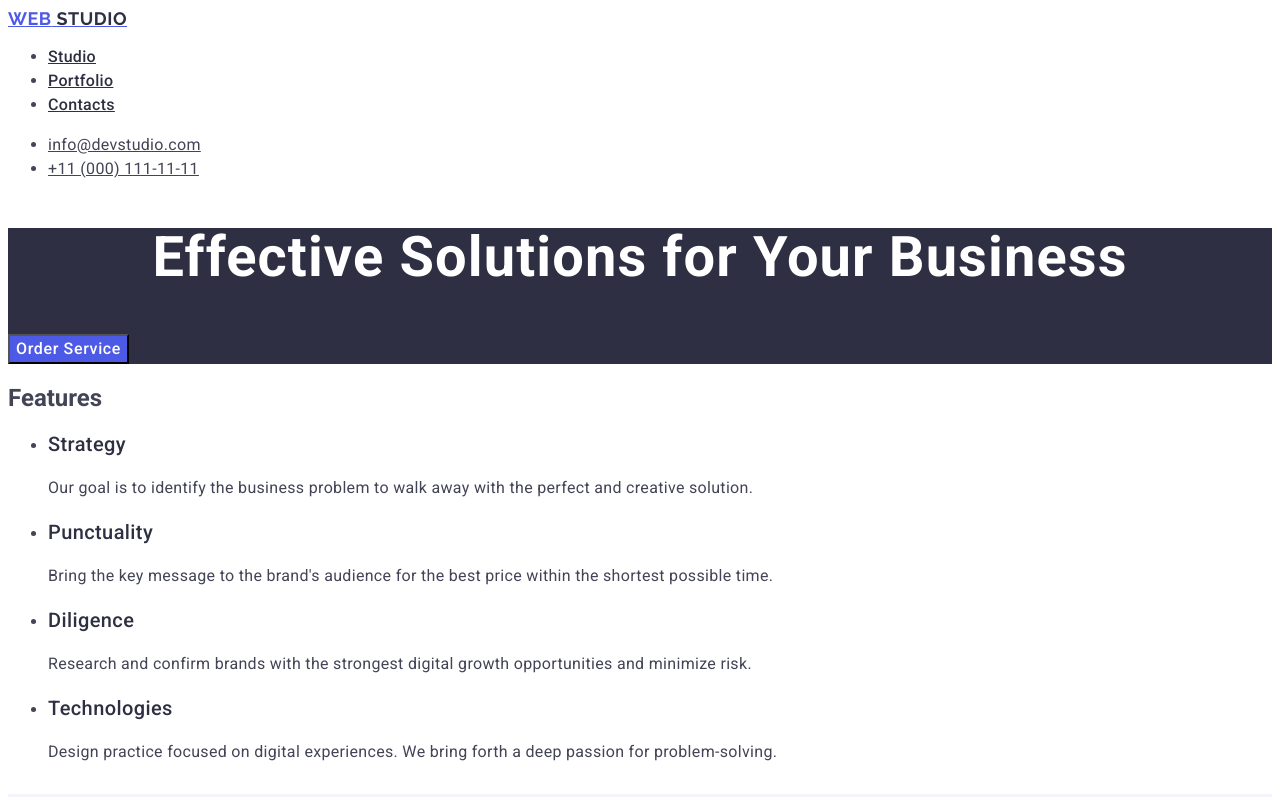
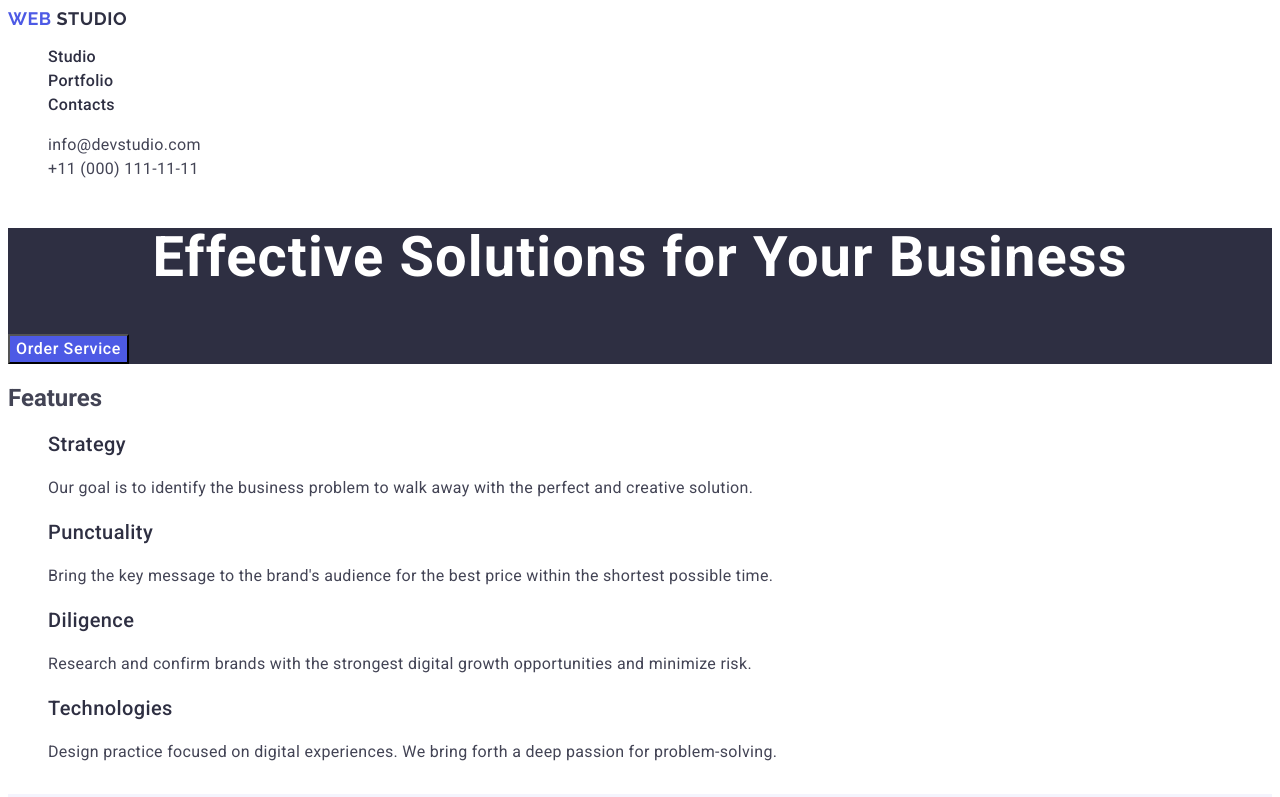
Before and after one commit to sergiy-goshtuk/goit-markup-hw-02, a plain HTML site: page index.html in a window 1280 px wide. Shown: the top 797 px of the page. Drawn offline with Linux system fonts and the light colour scheme.

Commit message:
fix styles.css

```diff
--- a/css/styles.css
+++ b/css/styles.css
@@ -49,6 +49,15 @@ body{
     background-color: #ffffff;
     color: #434455;
 }
+
+ul,ol {
+    list-style: none;
+}
+
+a {
+    text-decoration: none;
+}
+
 
 .section-hero {
     background-color: #2e2f42;
```
